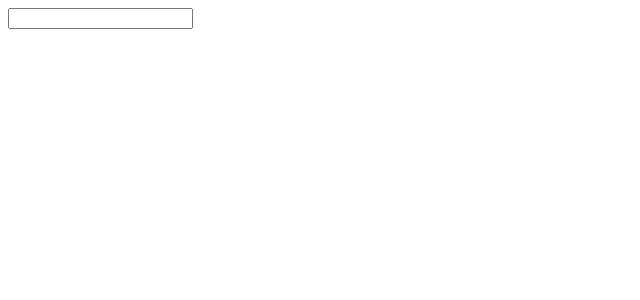
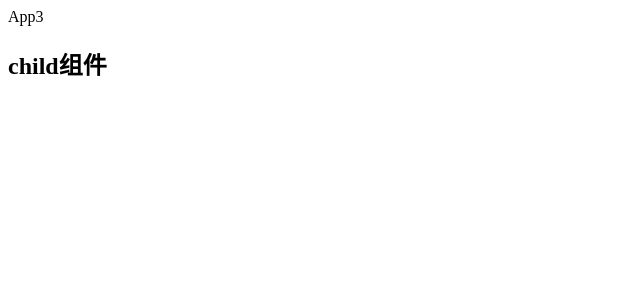
Before and after one commit to Ddkkkk11/ReactDemo, a React (Create React App) app: page / in a window 1280 px wide. Shown: the top 300 px of the page, without its empty margins (0-640 px from the left). Built offline with nearby package versions, Linux system fonts and the light colour scheme.

Commit message:
父传子

```diff
--- /dev/null
+++ b/src/App3.jsx
@@ -0,0 +1,27 @@
+import React from 'react';
+
+//子组件
+function Child(props){
+    console.log('子组件的props',props.num);
+    return <h2>child组件</h2>
+}
+
+//父组件
+function Father(props) {
+    return (
+        <Child num={props.num}/>
+    )
+}
+
+
+//顶级组件
+const App3 = () => {
+    return (
+        <>
+            App3
+            <Father num={123}/>
+        </>
+    );
+};
+
+export default App3;
--- a/src/index.js
+++ b/src/index.js
@@ -1,8 +1,9 @@
 import ReactDOM from 'react-dom';
 // import React from 'react';
-import App from "./App2";
+import App from "./App3";
 
 ReactDOM.render(<App/>,document.getElementById('root'));
+/*
 setTimeout(()=>{
   ReactDOM.render(<input/>,document.getElementById('root'));
-},3000)
+},3000)*/
```
